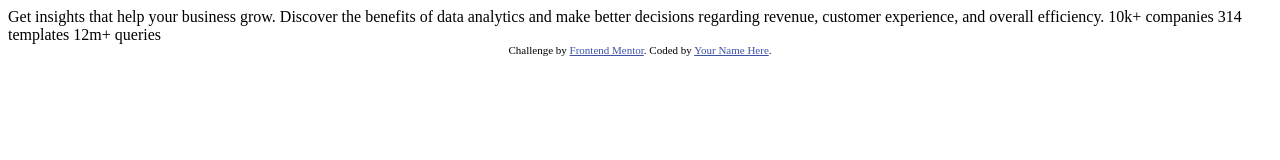
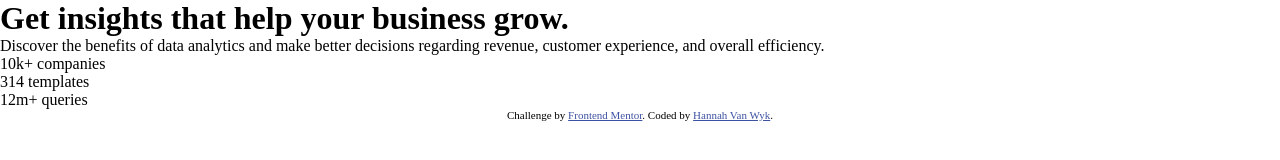
Before and after one commit to hannahvw/stats-preview-card-component-main, a plain HTML site: page index.html in a window 1280 px wide. Drawn offline with Linux system fonts and the light colour scheme.

Commit message:
Set up css variables

```diff
--- a/index.html
+++ b/index.html
@@ -1,33 +1,46 @@
 <!DOCTYPE html>
 <html lang="en">
   <head>
-  <meta charset="UTF-8">
-  <meta name="viewport" content="width=device-width, initial-scale=1.0"> <!-- displays site properly based on user's device -->
+    <meta charset="UTF-8" />
+    <meta name="viewport" content="width=device-width, initial-scale=1.0" />
+    <!-- displays site properly based on user's device -->
 
-  <link rel="icon" type="image/png" sizes="32x32" href="./images/favicon-32x32.png">
+    <link
+      rel="icon"
+      type="image/png"
+      sizes="32x32"
+      href="./images/favicon-32x32.png"
+    />
+    <link rel="preconnect" href="https://fonts.googleapis.com" />
+    <link rel="preconnect" href="https://fonts.gstatic.com" crossorigin />
+    <link
+      href="https://fonts.googleapis.com/css2?family=Inter:wght@400;700&family=Lexend+Deca&display=swap"
+      rel="stylesheet"
+    />
+
+    <link rel="stylesheet" href="styles.css" />
 
     <title>Frontend Mentor | Stats preview card component</title>
-
-  <!-- Feel free to remove these styles or customise in your own stylesheet 👍 -->
-  <style>
-    .attribution { font-size: 11px; text-align: center; }
-    .attribution a { color: hsl(228, 45%, 44%); }
-  </style>
   </head>
   <body>
-
-  Get insights that help your business grow.
-
-  Discover the benefits of data analytics and make better decisions regarding revenue, customer
-  experience, and overall efficiency.
-
-  10k+ companies
-  314 templates
-  12m+ queries
+    <h1>Get insights that help your business grow.</h1>
+    <p>
+      Discover the benefits of data analytics and make better decisions
+      regarding revenue, customer experience, and overall efficiency.
+    </p>
+    <div>
+      <p>10k+ companies</p>
+      <p>314 templates</p>
+      <p>12m+ queries</p>
+    </div>
 
     <div class="attribution">
-    Challenge by <a href="https://www.frontendmentor.io?ref=challenge" target="_blank">Frontend Mentor</a>.
-    Coded by <a href="#">Your Name Here</a>.
+      Challenge by
+      <a href="https://www.frontendmentor.io?ref=challenge" target="_blank"
+        >Frontend Mentor</a
+      >. Coded by
+      <a href="https://www.frontendmentor.io/profile/hannahvw">Hannah Van Wyk</a
+      >.
     </div>
   </body>
 </html>
--- /dev/null
+++ b/styles.css
@@ -0,0 +1,26 @@
+.attribution {
+  font-size: 11px;
+  text-align: center;
+}
+.attribution a {
+  color: hsl(228, 45%, 44%);
+}
+
+* {
+  margin: 0;
+  padding: 0;
+  box-sizing: border-box;
+}
+
+:root {
+  --primary-color-900: hsl(233, 47%, 7%);
+  --primary-color-800: hsl(244, 38%, 16%);
+  --accent-color-400: hsl(277, 64%, 61%);
+
+  --neutral-color-heading: hsl(0, 0%, 100%);
+  --neutral-color-main-text: hsla(0, 0%, 100%, 0.75);
+  --neutral-color-subtext: hsla(0, 0%, 100%, 0.6);
+
+  --ff-heading: "Inter", sans-serif;
+  --ff-main-text: "Lexend Deca", sans-serif;
+}
```
Lines whose indentation alone changed are shown as unchanged.
